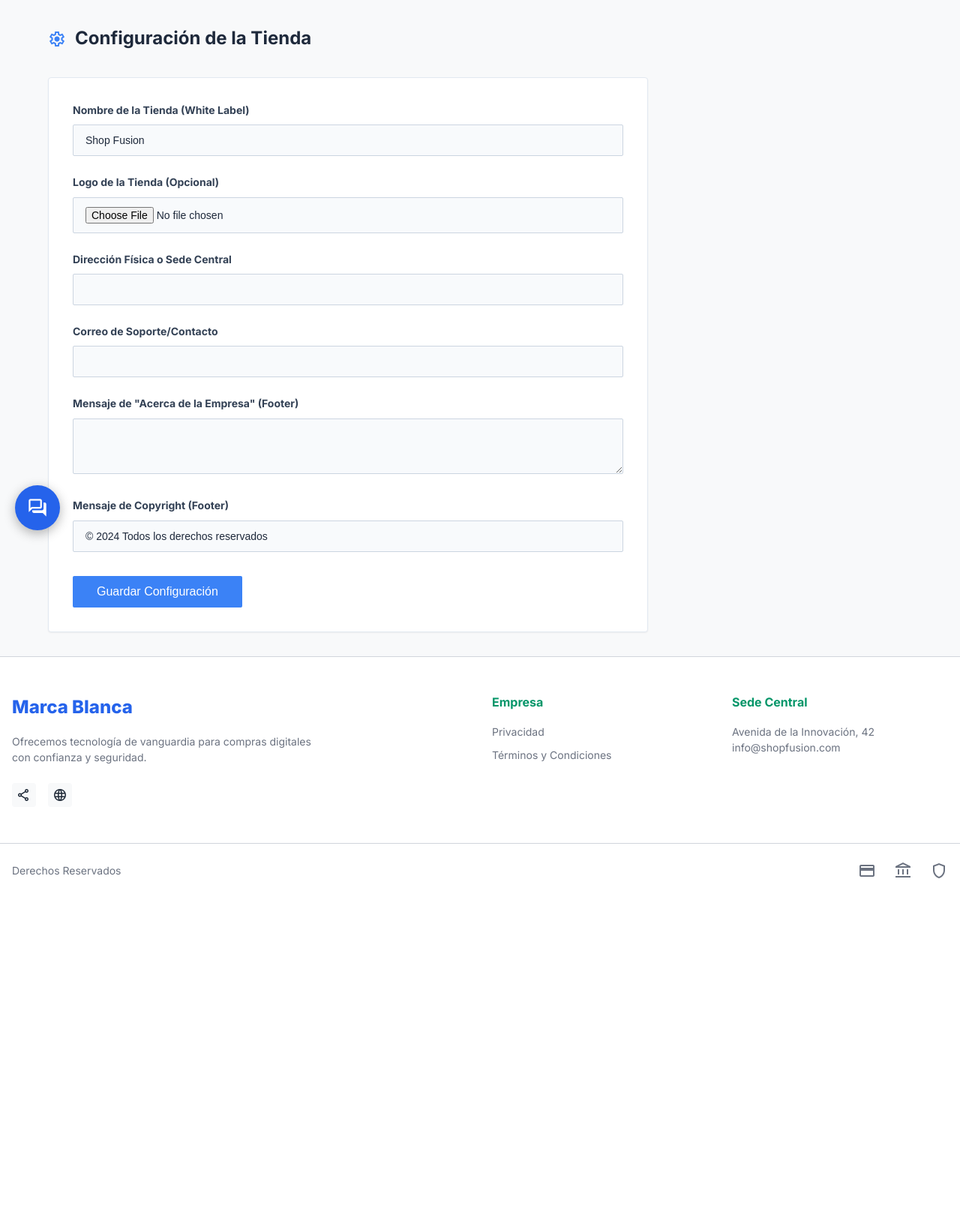
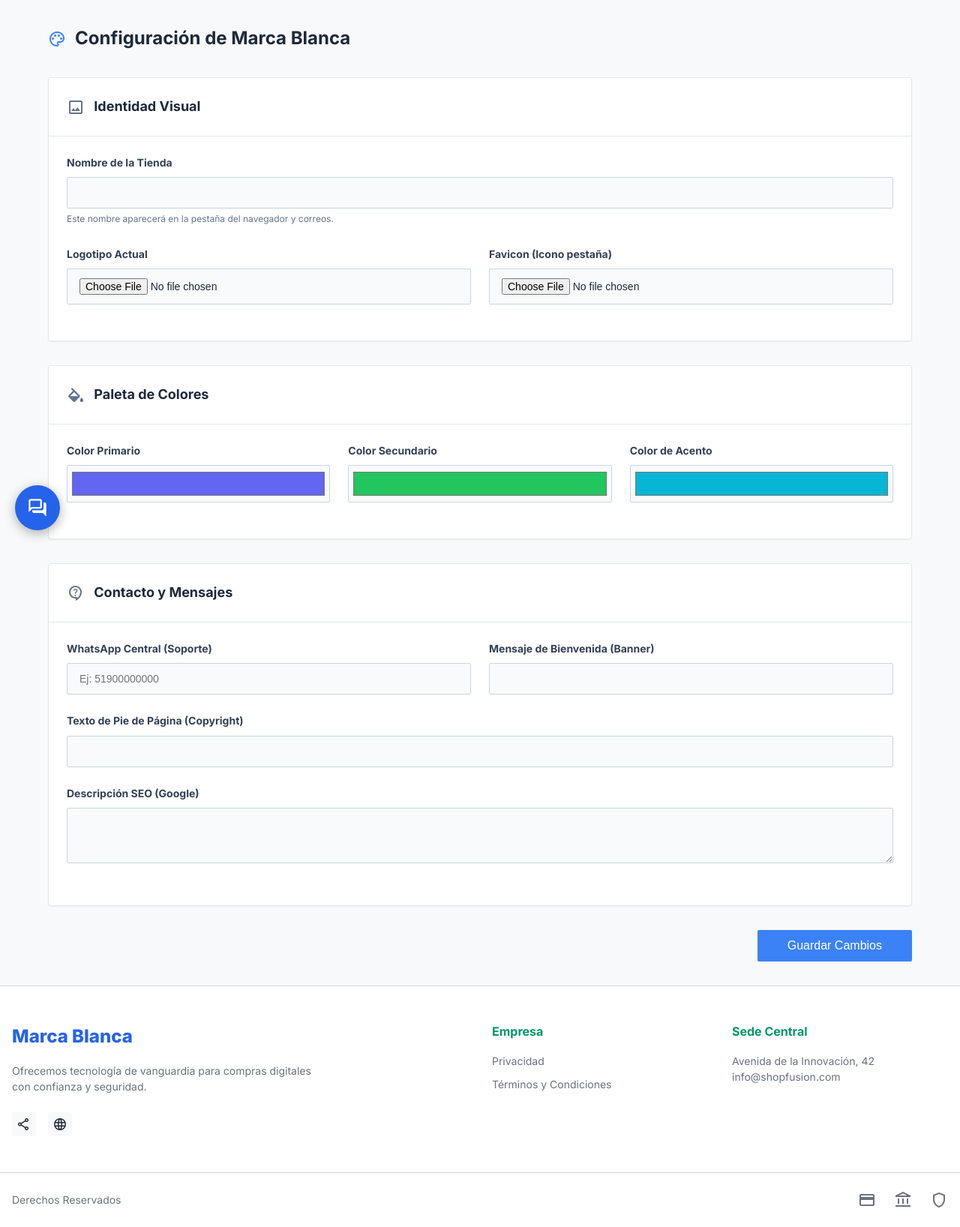
Before and after one commit to gglveliz-byte/Shop--Fusion, a Flask app: page /admin/configuracion in a window 1280 px wide. Shown: the part 73-1709 px from the top of the page at 75% size. Before the commit the page ends 1244 px from the top, so only its background shows below. Run offline with Flask 3, Linux system fonts and the light colour scheme; the visitor is signed in with stand-in values (Sample User, id 1); data that the repository does not hold is empty; parts of the project's set-up code (start-up, migrations or seed data) failed here and were passed over; some libraries are stand-ins or nearby versions.

Commit message:
dashboard

```diff
--- a/templates/admin/configuracion.html
+++ b/templates/admin/configuracion.html
@@ -1,110 +1,133 @@
 {% extends 'base.html' %}
 
-{% block title %}Configuración de la Tienda - Admin{% endblock %}
+{% block title %}Configuración de Marca{% endblock %}
 
 {% block content %}
 <style>
-    .m-form-card {
-        background-color: #ffffff;
-        border: 1px solid #e2e8f0;
-        border-radius: 4px;
-        padding: 2rem;
-        box-shadow: 0 1px 2px 0 rgba(0, 0, 0, 0.05);
-        max-width: 800px;
+    .m-form-grid {
+        display: grid;
+        grid-template-columns: 1fr 1fr;
+        gap: 1.5rem;
     }
-    .m-form-group {
-        margin-bottom: 1.5rem;
-    }
-    .m-form-label {
-        display: block;
-        font-size: 0.875rem;
-        font-weight: 600;
-        color: #334155;
-        margin-bottom: 0.5rem;
-    }
-    .m-form-control {
-        width: 100%;
-        padding: 0.75rem 1rem;
-        border: 1px solid #cbd5e1;
-        border-radius: 2px;
-        font-size: 0.875rem;
-        color: #1e293b;
-        background-color: #f8fafc;
-        transition: all 0.2s;
-    }
-    .m-form-control:focus {
-        outline: none;
-        border-color: #3b82f6;
-        background-color: #ffffff;
-        box-shadow: 0 0 0 3px rgba(59, 130, 246, 0.1);
-    }
-    .m-current-logo {
-        margin-top: 1rem;
-        padding: 1rem;
-        border: 1px solid #e2e8f0;
-        border-radius: 4px;
-        display: inline-block;
-        background-color: #f8fafc;
-    }
-    .m-current-logo img {
-        max-height: 80px;
-    }
+    .m-form-group { margin-bottom: 1.5rem; }
+    .m-form-label { display: block; font-size: 0.875rem; font-weight: 600; color: #334155; margin-bottom: 0.5rem; }
+    .m-form-control { width: 100%; padding: 0.75rem 1rem; border: 1px solid #cbd5e1; border-radius: 2px; font-size: 0.875rem; color: #1e293b; background-color: #f8fafc; transition: all 0.2s; }
+    .m-form-control:focus { outline: none; border-color: #3b82f6; background-color: #ffffff; box-shadow: 0 0 0 3px rgba(59, 130, 246, 0.1); }
+    .m-color-input { height: 50px; padding: 0.25rem; cursor: pointer; }
+    .m-current-asset { margin-top: 1rem; padding: 1rem; border: 1px solid #e2e8f0; border-radius: 4px; display: inline-block; background-color: #f8fafc; }
+    .m-current-asset img { max-height: 50px; display: block; }
+    .m-current-asset.icon-preview img { max-height: 32px; }
+    @media (max-width: 768px) { .m-form-grid { grid-template-columns: 1fr; } }
 </style>
 
 <div class="m-admin-container">
     <div class="m-admin-header">
-        <span class="material-symbols-outlined m-admin-icon-title">settings</span>
-        <h1>Configuración de la Tienda</h1>
+        <span class="material-symbols-outlined m-admin-icon-title">palette</span>
+        <h1>Configuración de Marca Blanca</h1>
     </div>
 
-    <div class="m-form-card">
-        <form method="POST" action="{{ url_for('admin.configuracion') }}" enctype="multipart/form-data">
+    <form method="POST" enctype="multipart/form-data">
         <input type="hidden" name="csrf_token" value="{{ csrf_token() }}">
 
+        <!-- SECCIÓN 1: Identidad Visual -->
+        <div class="m-admin-card">
+            <div class="m-admin-card-header">
+                <h2><span class="material-symbols-outlined" style="vertical-align: middle; margin-right: 0.5rem; color: #64748b;">image</span> Identidad Visual</h2>
+            </div>
+            <div style="padding: 1.5rem;">
                 <div class="m-form-group">
-                <label class="m-form-label" for="nombre_tienda">Nombre de la Tienda (White Label)</label>
+                    <label class="m-form-label" for="nombre_tienda">Nombre de la Tienda</label>
                     <input type="text" id="nombre_tienda" name="nombre_tienda" class="m-form-control"
-                       value="{{ config_web.nombre_tienda if config_web else 'Shop Fusion' }}" required>
+                           value="{{ config.nombre_tienda if config else '' }}" required>
+                    <span style="font-size: 0.75rem; color: #64748b;">Este nombre aparecerá en la pestaña del navegador y correos.</span>
                 </div>
 
+                <div class="m-form-grid">
                     <div class="m-form-group">
-                <label class="m-form-label" for="logo">Logo de la Tienda (Opcional)</label>
+                        <label class="m-form-label" for="logo">Logotipo Actual</label>
                         <input type="file" id="logo" name="logo" class="m-form-control" accept="image/*">
-                {% if config_web and config_web.logo_path %}
-                    <div class="m-current-logo">
-                        <p style="font-size:0.75rem; color:#64748b; margin-top:0; margin-bottom:0.5rem;">Logo Actual:</p>
-                        <img src="{{ url_for('static', filename='uploads/' + config_web.logo_path) }}" alt="Logo Tienda">
+                        {% if config and config.logo_path %}
+                            <div class="m-current-asset">
+                                <img src="{{ url_for('static', filename='uploads/' + config.logo_path) }}" alt="Logo">
                             </div>
                         {% endif %}
                     </div>
 
                     <div class="m-form-group">
-                <label class="m-form-label" for="direccion">Dirección Física o Sede Central</label>
-                <input type="text" id="direccion" name="direccion" class="m-form-control"
-                       value="{{ config_web.direccion if config_web else '' }}">
+                        <label class="m-form-label" for="favicon">Favicon (Icono pestaña)</label>
+                        <input type="file" id="favicon" name="favicon" class="m-form-control" accept="image/x-icon,image/png">
+                        {% if config and config.favicon_path %}
+                            <div class="m-current-asset icon-preview">
+                                <img src="{{ url_for('static', filename='uploads/' + config.favicon_path) }}" alt="Favicon">
+                            </div>
+                        {% endif %}
+                    </div>
+                </div>
+            </div>
+        </div>
+
+        <!-- SECCIÓN 2: Colores y Estética -->
+        <div class="m-admin-card">
+            <div class="m-admin-card-header">
+                <h2><span class="material-symbols-outlined" style="vertical-align: middle; margin-right: 0.5rem; color: #64748b;">colors</span> Paleta de Colores</h2>
+            </div>
+            <div style="padding: 1.5rem;">
+                <div class="m-form-grid" style="grid-template-columns: repeat(auto-fit, minmax(200px, 1fr));">
+                    <div class="m-form-group">
+                        <label class="m-form-label" for="color_primario">Color Primario</label>
+                        <input type="color" id="color_primario" name="color_primario" class="m-form-control m-color-input"
+                               value="{{ config.color_primario if config else '#6366f1' }}">
+                    </div>
+                    <div class="m-form-group">
+                        <label class="m-form-label" for="color_secundario">Color Secundario</label>
+                        <input type="color" id="color_secundario" name="color_secundario" class="m-form-control m-color-input"
+                               value="{{ config.color_secundario if config else '#22c55e' }}">
+                    </div>
+                    <div class="m-form-group">
+                        <label class="m-form-label" for="color_acento">Color de Acento</label>
+                        <input type="color" id="color_acento" name="color_acento" class="m-form-control m-color-input"
+                               value="{{ config.color_acento if config else '#06b6d4' }}">
+                    </div>
+                </div>
+            </div>
+        </div>
+
+        <!-- SECCIÓN 3: Textos y Contacto -->
+        <div class="m-admin-card">
+            <div class="m-admin-card-header">
+                <h2><span class="material-symbols-outlined" style="vertical-align: middle; margin-right: 0.5rem; color: #64748b;">contact_support</span> Contacto y Mensajes</h2>
+            </div>
+            <div style="padding: 1.5rem;">
+                <div class="m-form-grid">
+                    <div class="m-form-group">
+                        <label class="m-form-label" for="whatsapp_contacto">WhatsApp Central (Soporte)</label>
+                        <input type="text" id="whatsapp_contacto" name="whatsapp_contacto" class="m-form-control"
+                               value="{{ config.whatsapp_contacto if config else '' }}" placeholder="Ej: 51900000000">
                     </div>
 
                     <div class="m-form-group">
-                <label class="m-form-label" for="email">Correo de Soporte/Contacto</label>
-                <input type="email" id="email" name="email" class="m-form-control"
-                       value="{{ config_web.email if config_web else '' }}">
+                        <label class="m-form-label" for="mensaje_bienvenida">Mensaje de Bienvenida (Banner)</label>
+                        <input type="text" id="mensaje_bienvenida" name="mensaje_bienvenida" class="m-form-control"
+                               value="{{ config.mensaje_bienvenida if config else '' }}">
+                    </div>
                 </div>
 
                 <div class="m-form-group">
-                <label class="m-form-label" for="mensaje_footer">Mensaje de "Acerca de la Empresa" (Footer)</label>
-                <textarea id="mensaje_footer" name="mensaje_footer" class="m-form-control" rows="3">{{ config_web.mensaje_footer if config_web else '' }}</textarea>
+                    <label class="m-form-label" for="mensaje_footer">Texto de Pie de Página (Copyright)</label>
+                    <input type="text" id="mensaje_footer" name="mensaje_footer" class="m-form-control"
+                           value="{{ config.mensaje_footer if config else '' }}">
                 </div>
 
                 <div class="m-form-group">
-                <label class="m-form-label" for="mensaje_copyright">Mensaje de Copyright (Footer)</label>
-                <input type="text" id="mensaje_copyright" name="mensaje_copyright" class="m-form-control"
-                       value="{{ config_web.mensaje_copyright if config_web else '© 2024 Todos los derechos reservados' }}">
+                    <label class="m-form-label" for="meta_descripcion">Descripción SEO (Google)</label>
+                    <textarea id="meta_descripcion" name="meta_descripcion" class="m-form-control" rows="3">{{ config.meta_descripcion if config else '' }}</textarea>
+                </div>
+            </div>
         </div>
 
-            <div style="margin-top: 2rem;">
-                <button type="submit" class="m-btn-primary-sm" style="padding: 0.75rem 2rem; font-size:1rem;">Guardar Configuración</button>
+        <div style="margin-top: 2rem; text-align: right;">
+            <button type="submit" class="m-btn-primary-sm" style="padding: 0.75rem 2.5rem; font-size: 1rem;">Guardar Cambios</button>
         </div>
     </form>
 </div>
-</div>
 {% endblock %}
```
Lines whose indentation alone changed are shown as unchanged.
